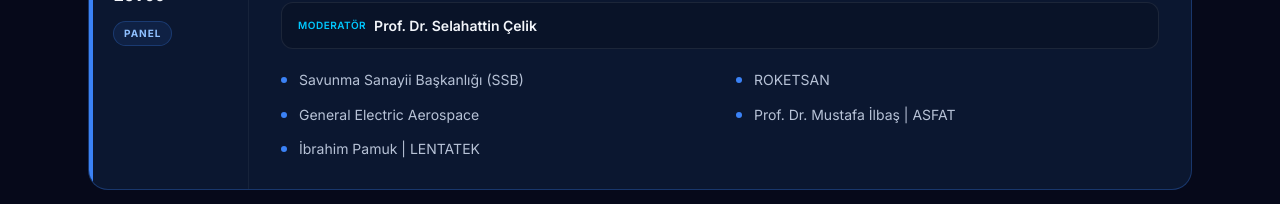
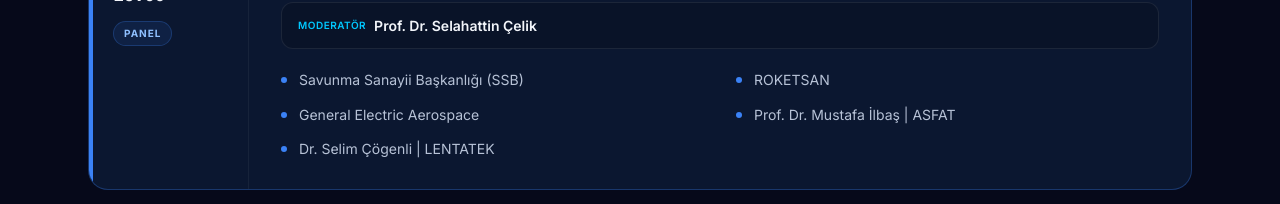
Before and after one commit to turkesdedeci/h2zirve, a Next.js app: page / in a window 1280 px wide. Shown: the part 3980-4184 px from the top of the page. Built offline with nearby package versions, Linux system fonts and the light colour scheme.

Commit message:
Correct Lentatek speaker

```diff
--- a/src/components/Program.tsx
+++ b/src/components/Program.tsx
@@ -70,7 +70,7 @@
       "ROKETSAN",
       "General Electric Aerospace",
       "Prof. Dr. Mustafa İlbaş | ASFAT",
-      "İbrahim Pamuk | LENTATEK",
+      "Dr. Selim Çögenli | LENTATEK",
     ],
   },
   { time: "16:00 - 16:15", type: "break", title: "Kahve Arası" },
--- a/src/components/Speakers.tsx
+++ b/src/components/Speakers.tsx
@@ -73,11 +73,10 @@
     photo: "/speakers/mustafa-ilbas-x.jpg",
   },
   {
-    name: "İbrahim Pamuk",
+    name: "Dr. Selim Çögenli",
     role: "Panel 2 Konuşmacısı",
     affiliation: "LENTATEK",
-    initials: "İP",
-    photo: "/speakers/ibrahim-pamuk.jpg",
+    initials: "SÇ",
   },
   {
     name: "Prof. Dr. Bülent Yeşilata",
```
